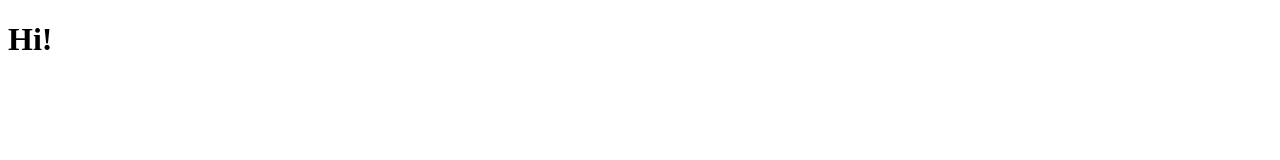
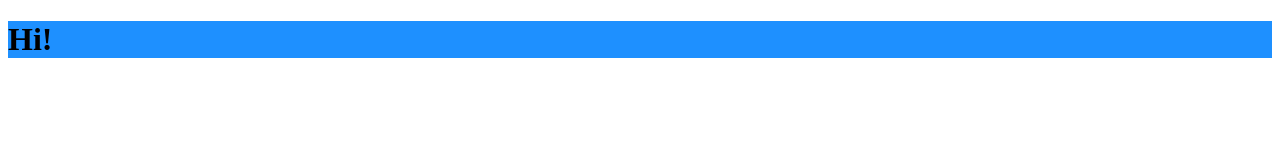
Before and after one commit to mrbossosity/connect, a plain HTML site: page index.html in a window 1280 px wide. Drawn offline with Linux system fonts and the light colour scheme.

Commit message:
link css

```diff
--- a/index.html
+++ b/index.html
@@ -4,6 +4,7 @@
     <meta charset="UTF-8">
     <meta name="viewport" content="width=<device-width>, initial-scale=1.0">
     <title>Document</title>
+    <link rel="stylesheet" href="styles/main.css"
     <script src="https://unpkg.com/peerjs@1.3.1/dist/peerjs.min.js"></script>
 </head>
 <body>
```
